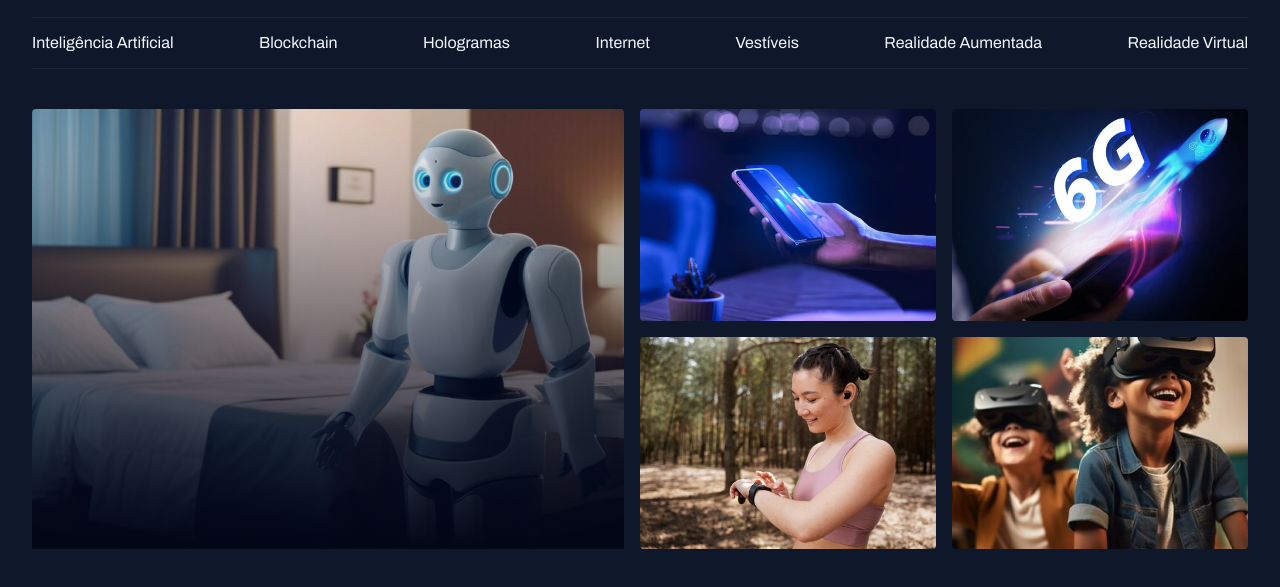
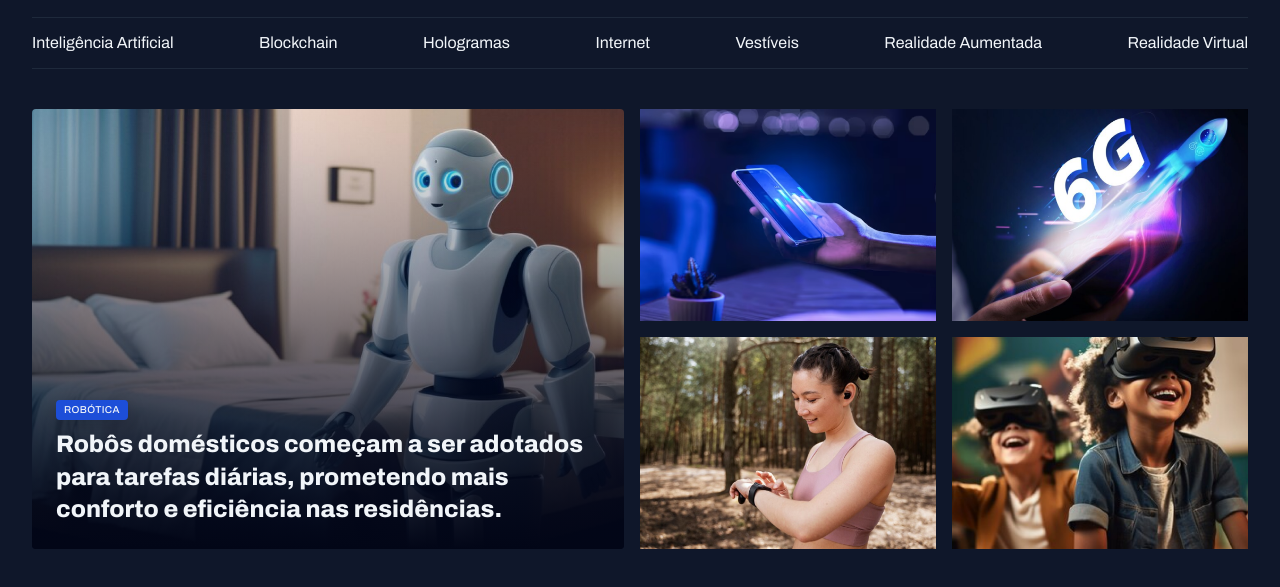
Before and after one commit to PietroKucharski/news-portal-project, a plain HTML site: page index.html in a window 1280 px wide. Shown: the part 55-642 px from the top of the page. Drawn offline with Linux system fonts and the light colour scheme.

Commit message:
feat: adjusting the card content

```diff
--- a/index.html
+++ b/index.html
@@ -45,9 +45,16 @@
 
     <main class="grid container">
       <section id="featured" class="grid grid-flow-col gap-16">
-        <div class="card">
+        <figure class="card">
           <img src="assets/images/Image 01.png" alt="" />
-        </div>
+          <figcaption>
+            <span class="content-tag">robótica</span>
+            <h2 class="text-2xl">
+              Robôs domésticos começam a ser adotados para tarefas diárias,
+              prometendo mais conforto e eficiência nas residências.
+            </h2>
+          </figcaption>
+        </figure>
 
         <div class="grid grid-cols-2 gap-16">
           <div>
--- a/styles/global.css
+++ b/styles/global.css
@@ -55,3 +55,15 @@ img {
   padding-inline: 32px;
   margin-inline: auto;
 }
+
+.content-tag {
+  display: inline-block;
+  background-color: var(--brand-color-dark);
+  padding: 4px 8px;
+  border-radius: 4px;
+  font: 500 10px/1.2 var(--font-family);
+  text-transform: uppercase;
+  letter-spacing: 0.04em;
+  color: var(--text-color-primary);
+  box-shadow: 0px 4px 16px rgba(2, 6, 23, 0.251);
+}
--- a/styles/sections.css
+++ b/styles/sections.css
@@ -2,13 +2,13 @@
   img {
     height: 100%;
     object-fit: cover;
-    border-radius: 4px;
   }
 }
 
 .card {
   position: relative;
   overflow: hidden;
+    border-radius: 4px;
 
   &::before {
     content: "";
@@ -16,4 +16,13 @@
     background: linear-gradient(180deg, transparent 0%, #020617);
     inset: 0;
   }
+
+  figcaption {
+    position: absolute;
+    bottom: 0;
+    padding: 24px;
+    h2 {
+      margin-top: 8px;
+    }
+  }
 }
--- a/styles/utility.css
+++ b/styles/utility.css
@@ -13,3 +13,19 @@
 .gap-16 {
   gap: 16px;
 }
+
+.text-2xl {
+  font: var(--h1);
+}
+
+.text-xl {
+  font: var(--h2);
+}
+
+.text-lg {
+  font: var(--h3);
+}
+
+.text-sm {
+  font: var(--text-sm);
+}
```
